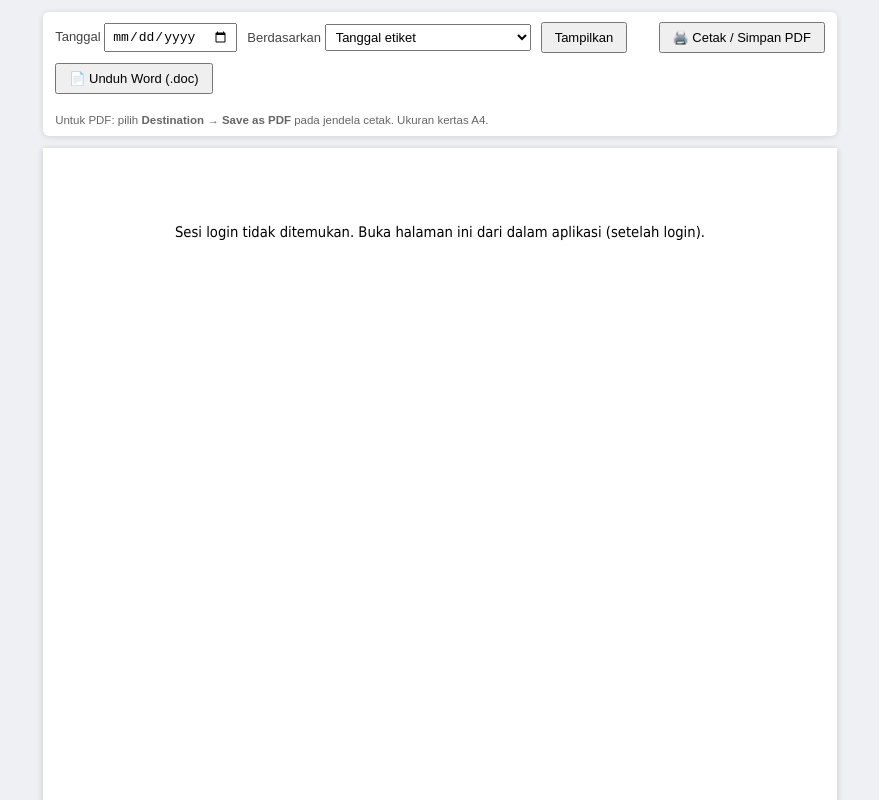
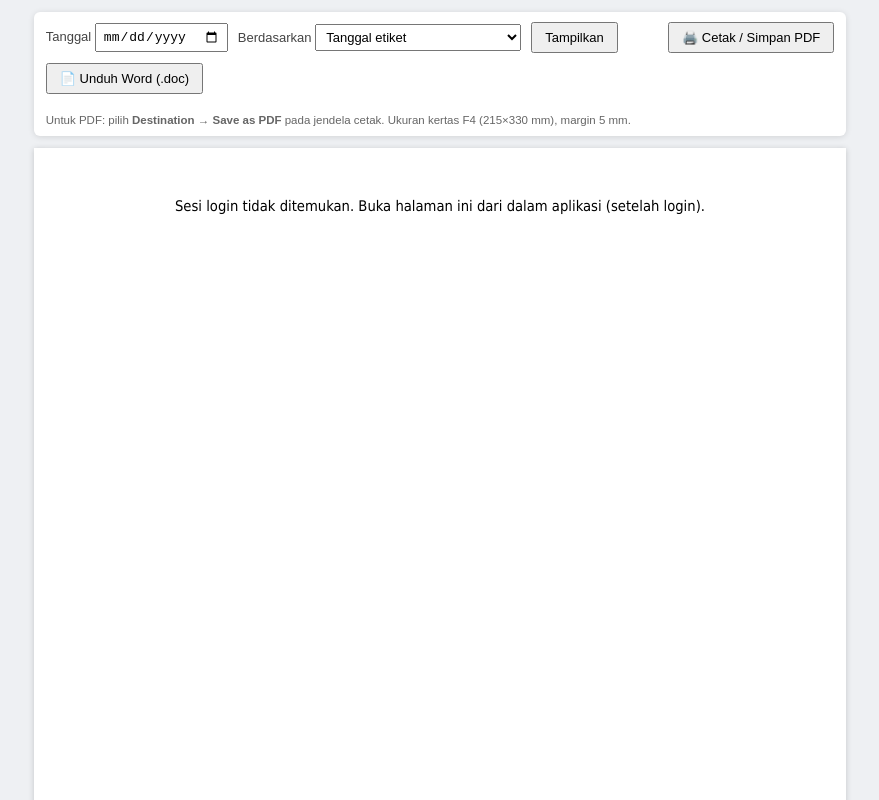
Before and after one commit to Akhmadfhr26/Etiket.Onk, a plain HTML site: page print/serah-terima.html in a window 1280 px wide. Shown: the top 800 px of the page, without its empty margins (200-1079 px from the left). Drawn offline with nearby package versions, Linux system fonts and the light colour scheme.

Commit message:
Change print layout to F4 size with adjusted margins
Updated page size and margins for F4 format in print layout.

```diff
--- a/print/serah-terima.html
+++ b/print/serah-terima.html
@@ -5,7 +5,7 @@
 <title>Bukti Serah Terima</title>
 <meta name="viewport" content="width=device-width, initial-scale=1">
 <style id="docStyle">
-  @page { size: A4 portrait; margin: 12mm 12mm 14mm 12mm; }
+  @page { size: 215mm 330mm; margin: 5mm; } /* F4 */
   * { box-sizing: border-box; }
   html, body { margin: 0; padding: 0; }
   body {
@@ -13,7 +13,7 @@
     font-size: 10pt; color: #000; background: #eef0f3;
     -webkit-print-color-adjust: exact; print-color-adjust: exact;
   }
-  .sheet { width: 210mm; min-height: 297mm; margin: 12px auto; padding: 12mm; background: #fff; box-shadow: 0 1px 6px rgba(0,0,0,.18); }
+  .sheet { width: 215mm; min-height: 330mm; margin: 12px auto; padding: 5mm; background: #fff; box-shadow: 0 1px 6px rgba(0,0,0,.18); }
   .kop { text-align: center; border-bottom: 2px solid #000; padding-bottom: 5px; margin-bottom: 8px; }
   .kop .rs { font-size: 13pt; font-weight: bold; }
   .kop .unit { font-size: 9pt; }
@@ -42,7 +42,7 @@
   .empty-note { padding: 30px; text-align: center; font-size: 11pt; }
 
   /* bar kontrol (hanya layar) */
-  .bar { max-width: 210mm; margin: 12px auto 0; padding: 10px 12px; background: #fff; border-radius: 6px; box-shadow: 0 1px 6px rgba(0,0,0,.12);
+  .bar { max-width: 215mm; margin: 12px auto 0; padding: 10px 12px; background: #fff; border-radius: 6px; box-shadow: 0 1px 6px rgba(0,0,0,.12);
          font-family: Arial, sans-serif; font-size: 13px; display: flex; flex-wrap: wrap; gap: 10px; align-items: center; }
   .bar label { color: #444; }
   .bar input, .bar select { font-size: 13px; padding: 4px 6px; }
@@ -70,7 +70,7 @@
   <button onclick="window.print()">🖨️ Cetak / Simpan PDF</button>
   <button onclick="unduhWord()">📄 Unduh Word (.doc)</button>
   <div class="excl" id="excl"></div>
-  <div class="hint" id="hint">Untuk PDF: pilih <b>Destination → Save as PDF</b> pada jendela cetak. Ukuran kertas A4.</div>
+  <div class="hint" id="hint">Untuk PDF: pilih <b>Destination → Save as PDF</b> pada jendela cetak. Ukuran kertas F4 (215×330 mm), margin 5 mm.</div>
 </div>
 <div class="sheet" id="sheet"><div class="empty-note">Memuat data...</div></div>
 
@@ -226,7 +226,7 @@ function muatUlang(){ window._abaikanIds = true; render(); }
 
 function unduhWord(){
   const style = document.getElementById('docStyle').textContent
-    .replace(/@page[^}]*}/, '@page Section1 { size: 21.0cm 29.7cm; margin: 1.2cm; }');
+    .replace(/@page[^}]*}/, '@page Section1 { size: 21.5cm 33.0cm; margin: 0.5cm; }');
   const html = '<html xmlns:o="urn:schemas-microsoft-com:office:office" xmlns:w="urn:schemas-microsoft-com:office:word" xmlns="http://www.w3.org/TR/REC-html40">'
     + '<head><meta charset="utf-8"><title>Bukti Serah Terima</title>'
     + '<!--[if gte mso 9]><xml><w:WordDocument><w:View>Print</w:View><w:Zoom>100</w:Zoom></w:WordDocument></xml><![endif]-->'
```
